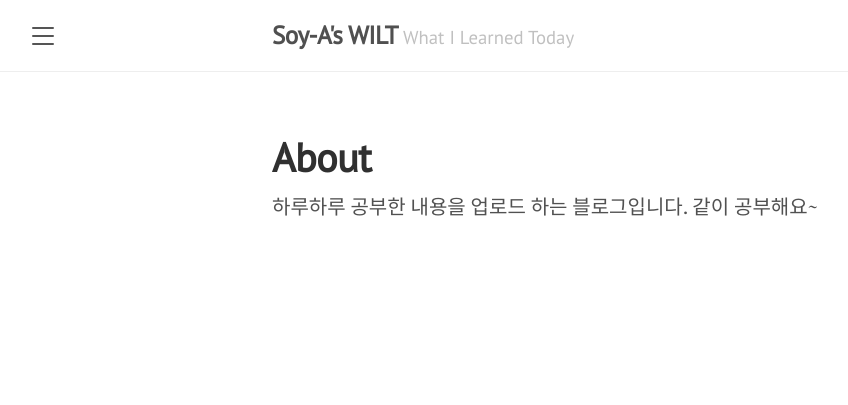
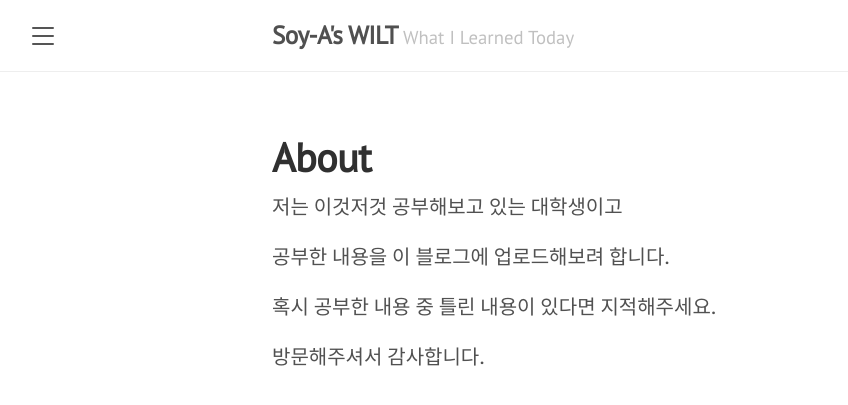
Before and after one commit to soy-A/soy-a.github.io, a Jekyll site: the page built from about.md, in a window 1280 px wide. Shown: the top 405 px of the page, without its empty margins (8-856 px from the left). Built offline with Jekyll 4.4.1, drawn with Linux system fonts in a browser that asks for light colours.

Commit message:
Update about.md

```diff
--- a/about.md
+++ b/about.md
@@ -3,5 +3,10 @@ layout: page
 title: About
 ---
 
-하루하루 공부한 내용을 업로드 하는 블로그입니다.
-같이 공부해요~
+저는 이것저것 공부해보고 있는 대학생이고
+
+공부한 내용을 이 블로그에 업로드해보려 합니다.
+
+혹시 공부한 내용 중 틀린 내용이 있다면 지적해주세요.
+
+방문해주셔서 감사합니다.
```
